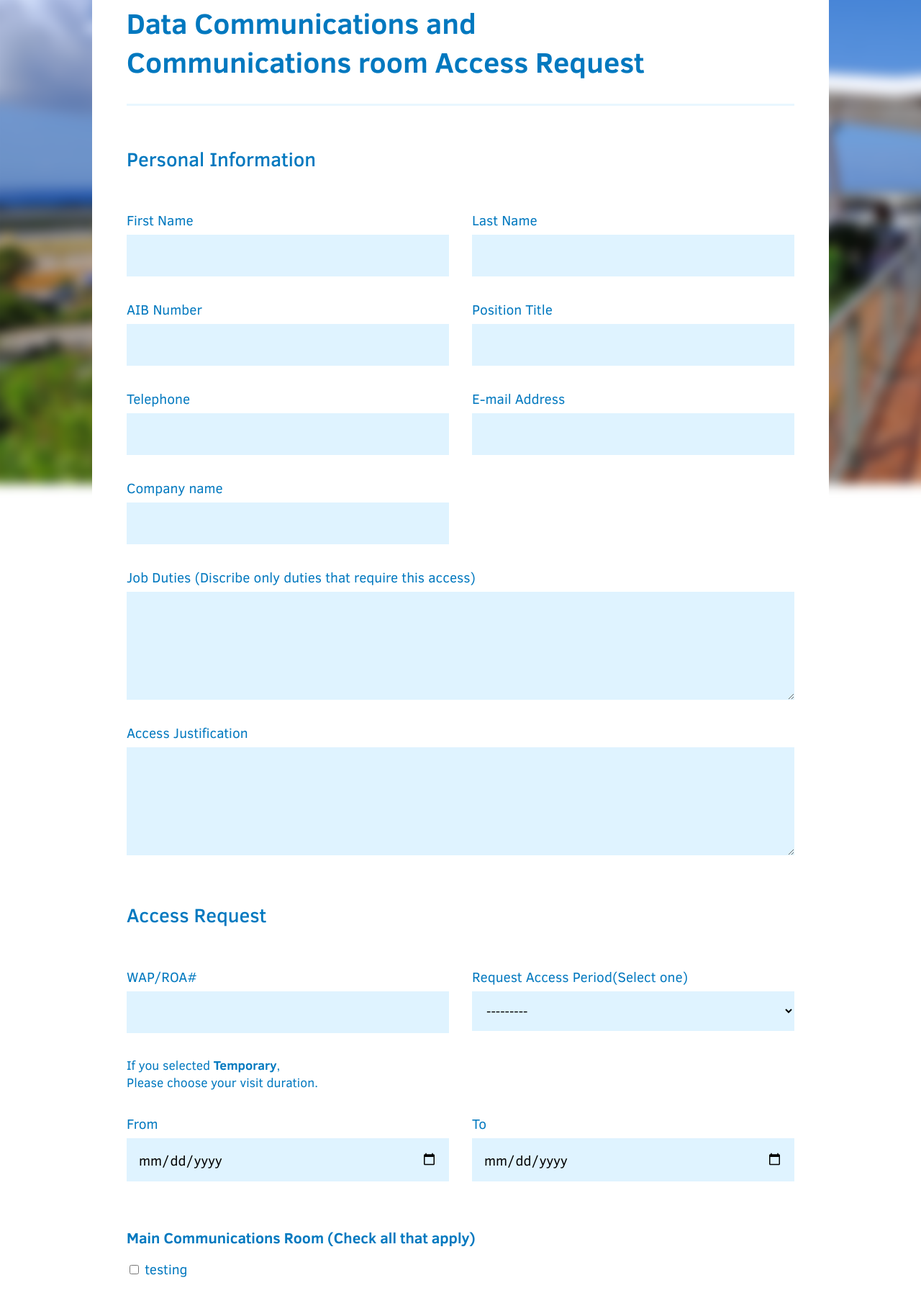
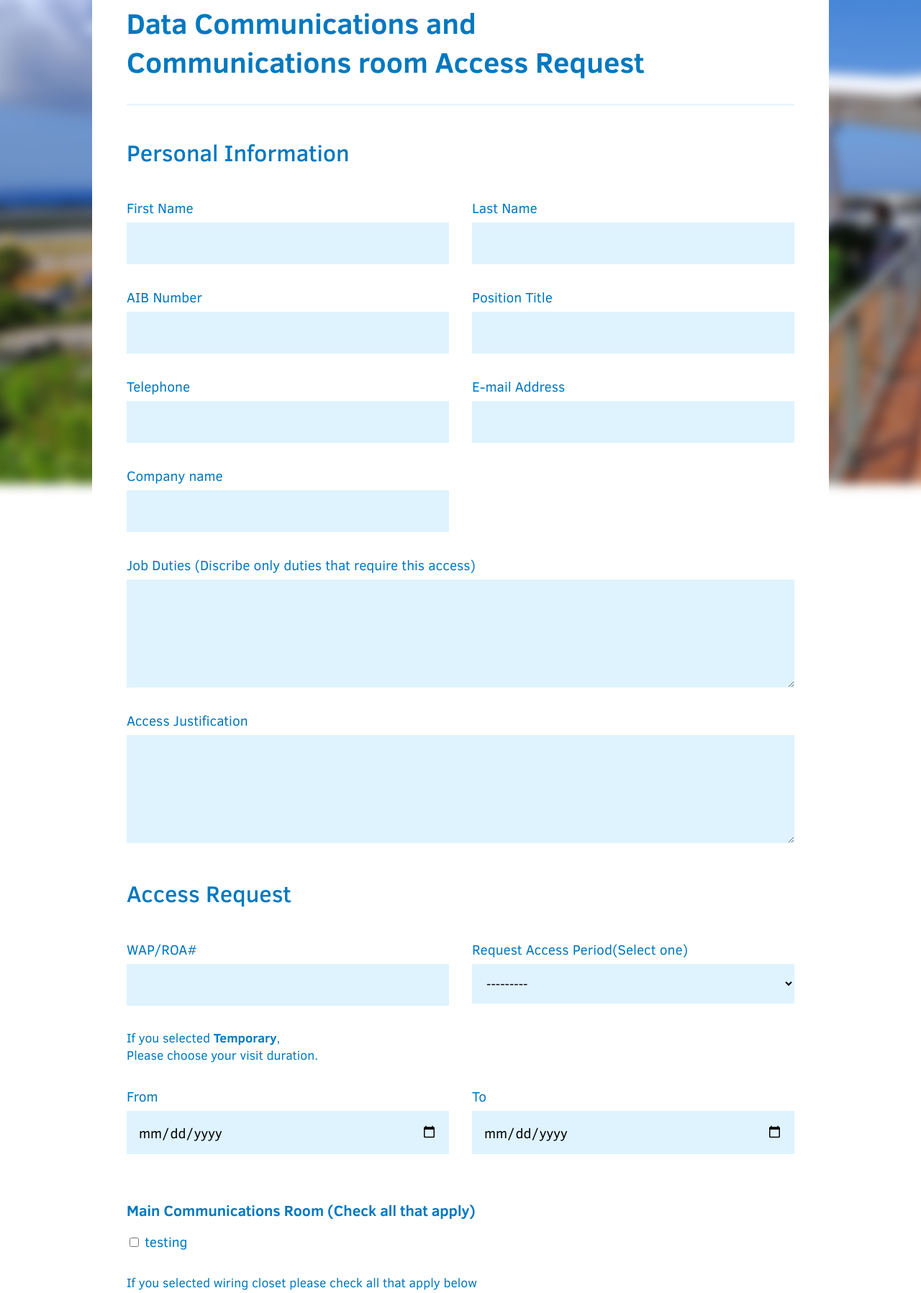
Before and after one commit to jaysonmk2/Comsroomform, a Django app: page / in a window 1280 px wide. Shown: the part 140-1936 px from the top of the page at 72% size. Run offline with Django 3.2, Linux system fonts and the light colour scheme; data comes from the database, SQL or seed files in the repository; both versions use the stored data as it was after the commit; data that the repository does not hold is empty.

Commit message:
changed font folder to include entire css folder

```diff
--- a/Home/FormPage/templates/admin/admin-view-user-detail.html
+++ b/Home/FormPage/templates/admin/admin-view-user-detail.html
@@ -229,5 +229,7 @@
             </div>
         </div>
 
+        <textarea name="email-send" class="textarea-email"></textarea>
+
     </div>
 {% endblock %}
--- a/Home/static/Css/FormPage/style.css
+++ b/Home/static/Css/FormPage/style.css
@@ -6,21 +6,21 @@
 /* This is the font i Imported Clear Sans*/
 @font-face {
     font-family: 'clear sans';
-    src: url('fonts/ClearSans-Regular.woff');
+    src: url('../fonts/ClearSans-Regular.woff');
     font-style: normal;
     font-weight: 400;
 }
 
 @font-face {
     font-family: 'clear sans';
-    src: url('fonts/ClearSans-Medium.woff');
+    src: url('../fonts/ClearSans-Medium.woff');
     font-style: normal;
     font-weight: 600;
 }
 
 @font-face {
     font-family: 'clear sans';
-    src: url('fonts/ClearSans-Bold.woff');
+    src: url('../fonts/ClearSans-Bold.woff');
     font-style: normal;
     font-weight: 800;
 }
@@ -90,10 +90,13 @@ hr{
 }
 
 .subtitle{
-    padding: 2rem 0;
+    padding: 1rem 0;
     color: var(--primary-color);
     font-weight: 600;
-    font-size: 1.7rem;
+    font-size: 2rem;
+}
+.id_company_name{
+    font-weight: bold;
 }
 
 .flex-container{
--- a/Home/static/Css/admin-user/admin-user.css
+++ b/Home/static/Css/admin-user/admin-user.css
@@ -42,3 +42,9 @@
     font-size: 1.4rem;
     width: 80%;
 }
+
+.textarea-email{
+    width: 100%;
+    height: 200px;
+
+}
```
Also changed, not shown: Home/db.sqlite3, Home/static/Css/fonts/ClearSans-Bold.woff (renamed from Home/static/Css/FormPage/fonts/ClearSans-Bold.woff), Home/static/Css/fonts/ClearSans-BoldItalic.woff (renamed from Home/static/Css/FormPage/fonts/ClearSans-BoldItalic.woff), Home/static/Css/fonts/ClearSans-Italic.woff (renamed from Home/static/Css/FormPage/fonts/ClearSans-Italic.woff), Home/static/Css/fonts/ClearSans-Light.woff (renamed from Home/static/Css/FormPage/fonts/ClearSans-Light.woff), Home/static/Css/fonts/ClearSans-Medium.woff (renamed from Home/static/Css/FormPage/fonts/ClearSans-Medium.woff), Home/static/Css/fonts/ClearSans-MediumItalic.woff (renamed from Home/static/Css/FormPage/fonts/ClearSans-MediumItalic.woff), Home/static/Css/fonts/ClearSans-Regular.woff (renamed from Home/static/Css/FormPage/fonts/ClearSans-Regular.woff), Home/static/Css/fonts/ClearSans-Thin.woff (renamed from Home/static/Css/FormPage/fonts/ClearSans-Thin.woff).
